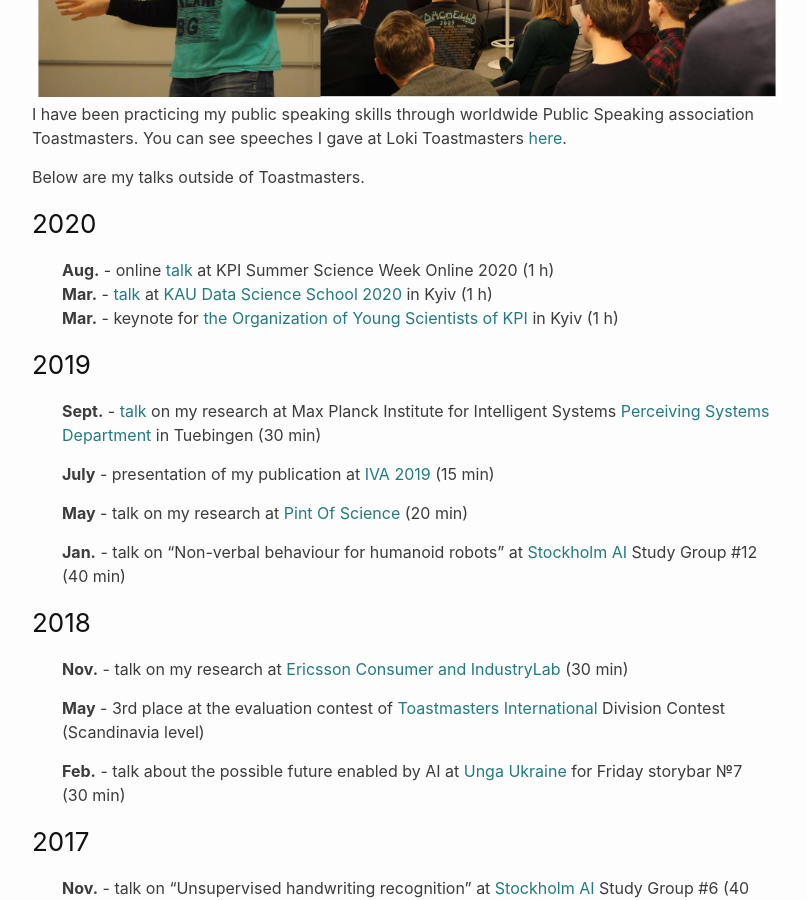
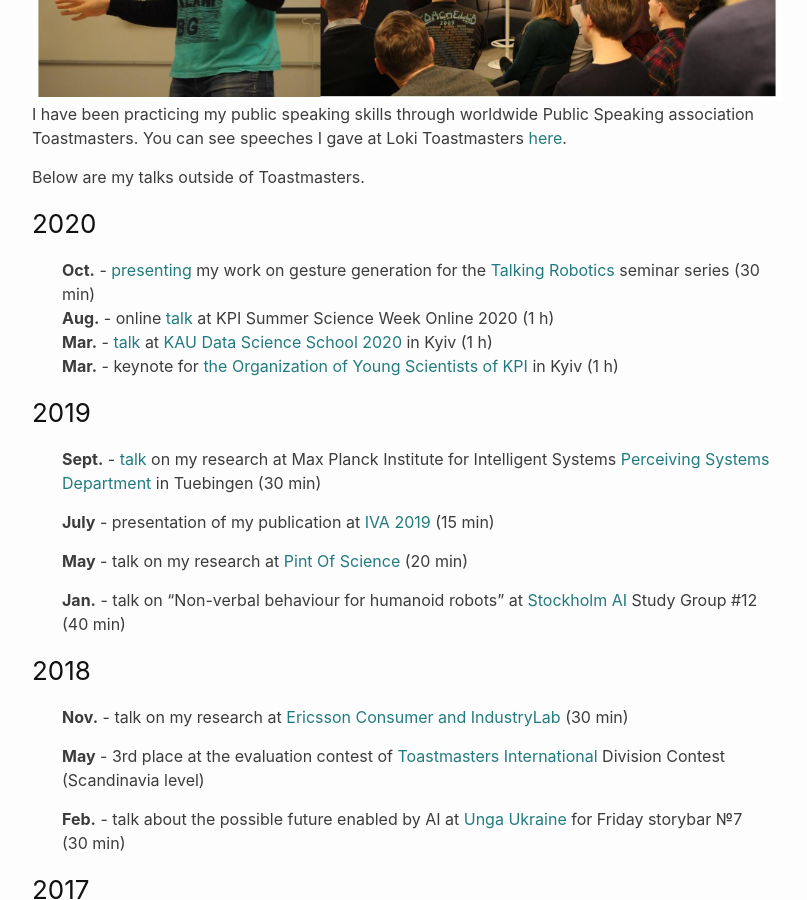
Before and after one commit to Svito-zar/Svito-zar.github.io, a Jekyll site: the page built from _pages/speaking.md, in a window 1280 px wide and 900 px high, scrolled down 336 px. Shown: the whole window, without its empty margins (238-1045 px from the left). Built offline with Jekyll 4.4.1, drawn with Linux system fonts in a browser that asks for light colours.

Commit message:
Add speaking in October

```diff
--- a/_pages/speaking.md
+++ b/_pages/speaking.md
@@ -11,6 +11,7 @@ You can see speeches I gave at Loki Toastmasters [here](https://www.youtube.com/
 Below are my talks outside of Toastmasters.
 
 ### 2020
+* <strong>Oct.</strong> - [presenting](https://talking-robotics.github.io/session_details/taras.html) my work on gesture generation for the [Talking Robotics](https://talking-robotics.github.io) seminar series (30 min)
 * <strong>Aug.</strong> - online [talk](https://youtu.be/r8_atMaYj-E) at KPI Summer Science Week Online 2020 (1 h)
 * <strong>Mar.</strong> - [talk](https://youtu.be/2Ak8uVKgkMM) at [KAU Data Science School 2020](https://sites.google.com/view/kaudatascienceschool-2020/taras-kucherenko) in Kyiv (1 h)
 * <strong>Mar.</strong> - keynote for [the Organization of Young Scientists of KPI](http://ssa.org.ua/) in Kyiv (1 h)
```
